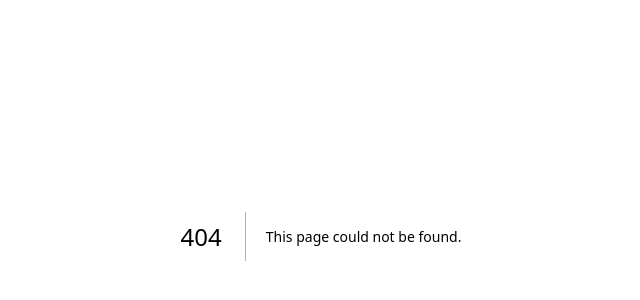
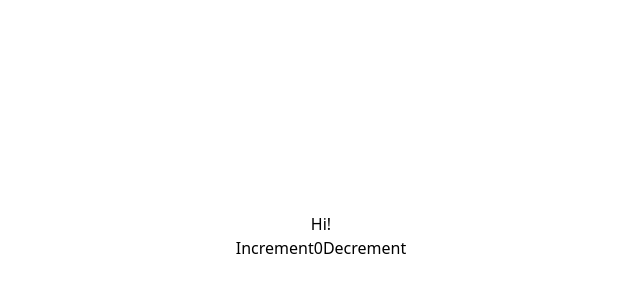
Before and after one commit to jimmygian/audio-portfolio, a Next.js app: page /counter in a window 1280 px wide. Before the commit this address had no page. Shown: the part 164-464 px from the top of the page, without its empty margins (319-959 px from the left). Built offline with nearby package versions, Linux system fonts and the light colour scheme.

Commit message:
Creates redux

```diff
--- a/package.json
+++ b/package.json
@@ -9,10 +9,13 @@
     "lint": "next lint"
   },
   "dependencies": {
+    "@reduxjs/toolkit": "^2.3.0",
+    "@types/react-redux": "^7.1.34",
     "next": "^15.0.3",
     "react": "^18",
     "react-dom": "^18",
     "react-icons": "^5.3.0",
+    "react-redux": "^9.1.2",
     "react-share": "^5.1.1"
   },
   "devDependencies": {
--- /dev/null
+++ b/src/app/counter/counterActions.tsx
@@ -0,0 +1,34 @@
+"use client"
+
+import React from 'react'
+import { useAppDispatch, useAppSelector } from '@/store/reduxHooks'
+import { getCounterValue } from '@/store/features/counter/counterSelector'
+import { decrement, increment } from '@/store/features/counter/counterSlice'
+
+const CounterActions = () => {
+  // Type the selector and state
+  const count = useAppSelector((state) => getCounterValue(state))
+
+  // Type the dispatch hook
+  const dispatch = useAppDispatch()
+
+  return (
+    <div>
+      <button
+        aria-label="Increment value"
+        onClick={() => dispatch(increment())}
+      >
+        Increment
+      </button>
+      <span>{count}</span>
+      <button
+        aria-label="Decrement value"
+        onClick={() => dispatch(decrement())}
+      >
+        Decrement
+      </button>
+    </div>
+  )
+}
+
+export default CounterActions;
--- /dev/null
+++ b/src/app/counter/layout.tsx
@@ -0,0 +1,24 @@
+export const metadata = {
+  title: "Dimitris | Counter",
+  description:
+    "Dimitris is a counter.",
+};
+
+export default function RootLayout({
+  children,
+}: {
+  children: React.ReactNode;
+}) {
+  return (
+    <html lang="en">
+      <body className="relative ">
+        <div
+          className="flex flex-col h-screen items-center justify-center text-center
+           "
+        >
+          {children}
+        </div>
+      </body>
+    </html>
+  );
+}
--- /dev/null
+++ b/src/app/counter/page.tsx
@@ -0,0 +1,12 @@
+import React from 'react'
+import CounterActions from './counterActions'
+
+export default function Counter() {
+
+  return (
+    <div>
+        Hi!
+        <CounterActions />
+    </div>
+  )
+}
--- a/src/app/layout.tsx
+++ b/src/app/layout.tsx
@@ -1,6 +1,7 @@
 import type { Metadata } from "next";
 import localFont from "next/font/local";
 import "./globals.css";
+import { StoreProvider } from "@/store/StoreProvider";
 
 const geistSans = localFont({
   src: "./fonts/GeistVF.woff",
@@ -24,6 +25,7 @@ export default function RootLayout({
   children: React.ReactNode;
 }>) {
   return (
+    <StoreProvider>
       <html lang="en">
         <body
           className={`${geistSans.variable} ${geistMono.variable} antialiased`}
@@ -31,5 +33,6 @@ export default function RootLayout({
           {children}
         </body>
       </html>
+    </StoreProvider>
   );
 }
--- /dev/null
+++ b/src/store/StoreProvider.tsx
@@ -0,0 +1,8 @@
+"use client"
+
+import store from "@/store/store";
+import { Provider } from "react-redux";
+
+export const StoreProvider = ({ children }: { children: React.ReactNode }) => {
+  return <Provider store={store}>{children}</Provider>;
+};
--- /dev/null
+++ b/src/store/features/counter/counterSelector.ts
@@ -0,0 +1,10 @@
+import { createSelector } from "@reduxjs/toolkit";
+import { RootState } from "@/store/store";
+
+export const getCounterValue = createSelector(
+  // input selectors (we can have more than 1 of them)
+  // Selectors can use the imported `RootState` type
+  (state: RootState) => state.counter.value,
+  // Output selector
+  (value: number | undefined) => (value ?? 0) // nullish coalescing operator for better safety
+);
--- /dev/null
+++ b/src/store/features/counter/counterSlice.ts
@@ -0,0 +1,40 @@
+
+import { createSlice } from '@reduxjs/toolkit'
+import type { PayloadAction } from '@reduxjs/toolkit'
+
+// Each slice file should define a type for its initial state value,
+// so that createSlice can correctly infer the type of state in each case reducer.
+export interface CounterState {
+  value: number
+}
+
+const initialState: CounterState = {
+  value: 0,
+}
+
+export const counterSlice = createSlice({
+  name: 'counter',
+  // `createSlice` will infer the state type from the `initialState` argument
+  initialState,
+  reducers: {
+    increment: (state) => {
+      // Redux Toolkit allows us to write "mutating" logic in reducers. It
+      // doesn't actually mutate the state because it uses the Immer library,
+      // which detects changes to a "draft state" and produces a brand new
+      // immutable state based off those changes
+      state.value += 1
+    },
+    decrement: (state) => {
+      state.value -= 1
+    },
+    // Use the PayloadAction type to declare the contents of `action.payload` - in this case a number
+    incrementByAmount: (state, action: PayloadAction<number>) => {
+      state.value += action.payload
+    },
+  },
+})
+
+// Action creators are generated for each case reducer function
+export const { increment, decrement, incrementByAmount } = counterSlice.actions
+
+export default counterSlice.reducer
--- /dev/null
+++ b/src/store/reduxHooks.ts
@@ -0,0 +1,6 @@
+import { useDispatch, useSelector } from 'react-redux'
+import type { RootState, AppDispatch } from './store'
+
+// Use throughout your app instead of plain `useDispatch` and `useSelector`
+export const useAppDispatch = useDispatch.withTypes<AppDispatch>()
+export const useAppSelector = useSelector.withTypes<RootState>()
--- /dev/null
+++ b/src/store/store.ts
@@ -0,0 +1,16 @@
+import { configureStore, combineReducers } from '@reduxjs/toolkit'
+import counterReducer from "./features/counter/counterSlice"
+
+
+const rootReducer = combineReducers({
+  counter: counterReducer, // Add other reducers here as your app grows
+})
+
+const store = configureStore({
+  reducer: rootReducer,
+})
+
+// Infer the `RootState` and `AppDispatch` types from the store itself
+export type RootState = ReturnType<typeof rootReducer> // Extract the state type
+export type AppDispatch = typeof store.dispatch
+export default store
```
Also changed, not shown: 1 other file (tests, documents, lock files or other folders). Lines whose indentation alone changed are shown as unchanged.
